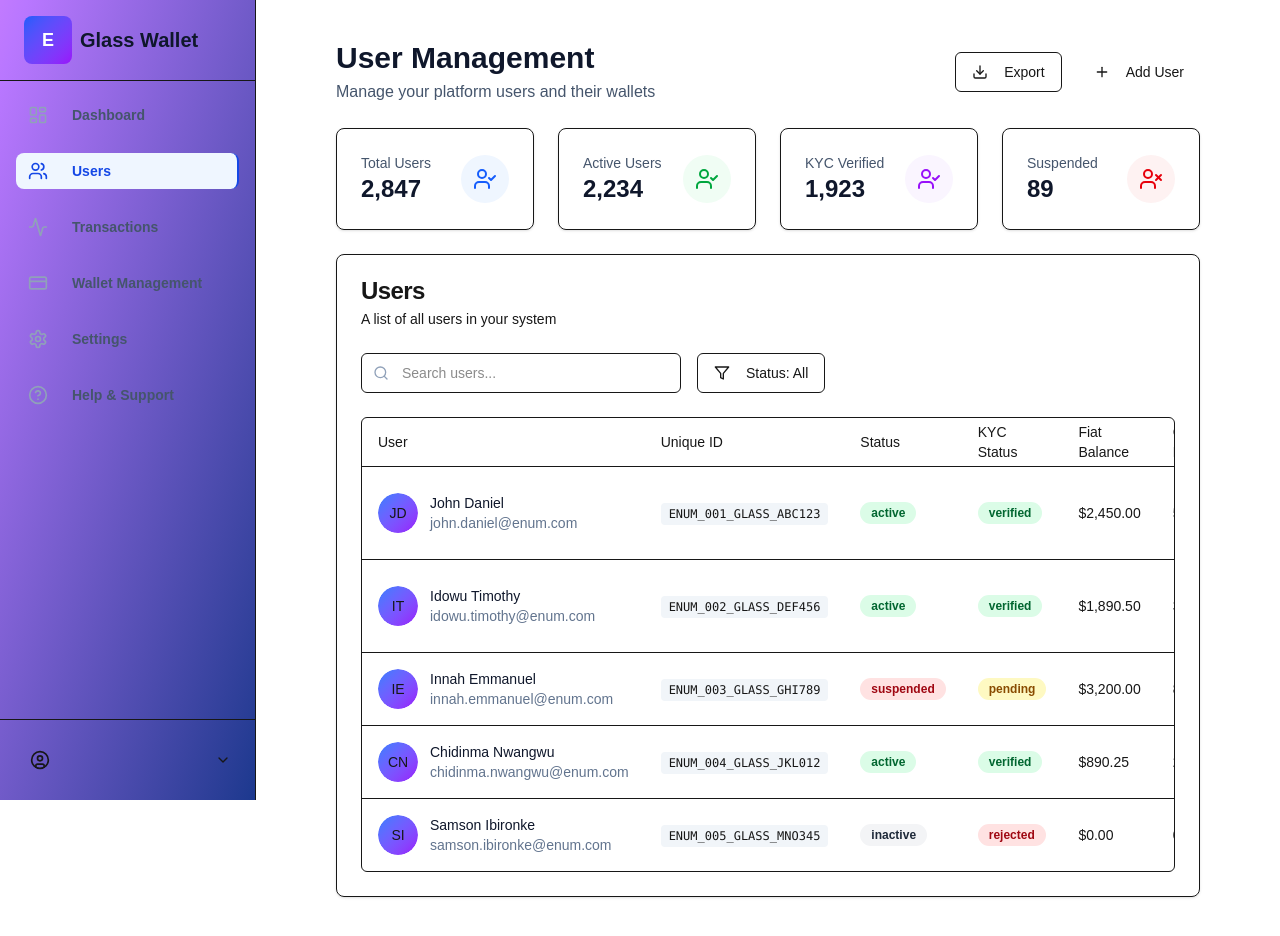
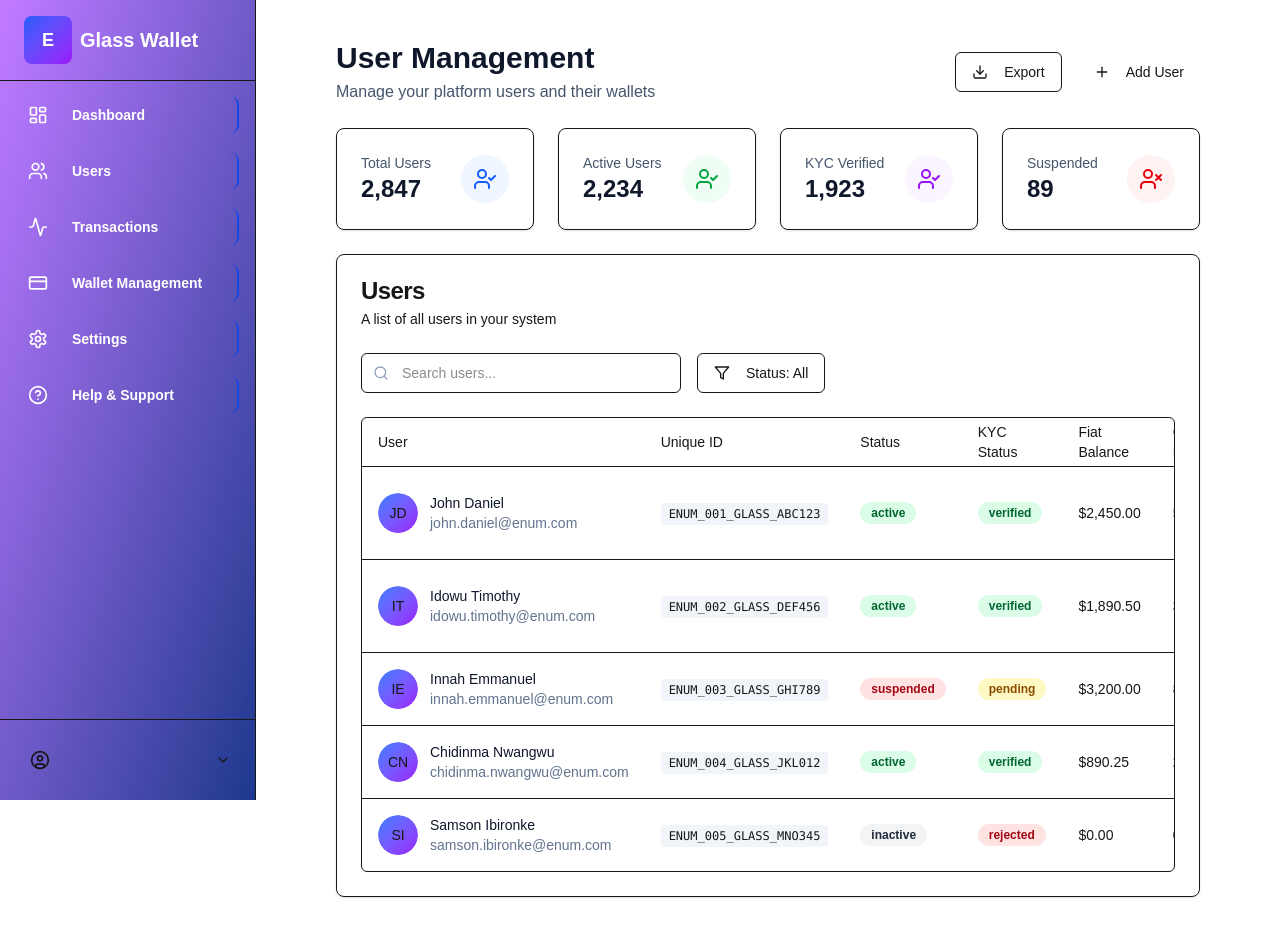
Before and after one commit to samibyrone/Glass-Wallet, a Next.js app: page /dashboard/users in a window 1280 px wide. Shown: the top 936 px of the page. Built offline with nearby package versions, Linux system fonts and the light colour scheme.

Commit message:
dashboard page UI updated

```diff
--- a/app/auth/register/page.tsx
+++ b/app/auth/register/page.tsx
@@ -56,7 +56,6 @@ export default function RegisterPage() {
   };
 
   const nextStep = () => {
-    // Basic validation for current step before proceeding
     if (step === 1) {
       if (!formData.companyName || !formData.industry || !formData.country) {
         toast({
@@ -197,7 +196,6 @@ export default function RegisterPage() {
           </CardHeader>
 
           <CardContent className='space-y-6'>
-            {/* Progress Bar */}
             <div className='flex items-center space-x-2 mb-6'>
               {[1, 2, 3].map((i) => (
                 <div key={i} className='flex items-center'>
@@ -376,36 +374,11 @@ export default function RegisterPage() {
                     onChange={handleChange}
                   />
                 </div>
-
-                {/* <div className="space-y-2">
-                  <Label htmlFor="expectedVolume">Expected Monthly Transaction Volume</Label>
-                  <Select onValueChange={(value) => handleSelectChange("expectedVolume", value)} value={formData.expectedVolume}>
-                    <SelectTrigger>
-                      <SelectValue placeholder="Select volume range" />
-                    </SelectTrigger>
-                    <SelectContent className="text-black bg-white">
-                      <SelectItem value="0-10k">$0 - $10,000</SelectItem>
-                      <SelectItem value="10k-100k">$10,000 - $100,000</SelectItem>
-                      <SelectItem value="100k-1m">$100,000 - $1,000,000</SelectItem>
-                      <SelectItem value="1m+">$1,000,000+</SelectItem>
-                    </SelectContent>
-                  </Select>
-                </div> */}
               </div>
             )}
 
             {step === 3 && (
               <div className='space-y-4'>
-                <div className='space-y-2'>
-                  <Label htmlFor='username'>Username *</Label>
-                  <Input
-                    id='username'
-                    placeholder='Choose a username'
-                    required
-                    value={formData.username}
-                    onChange={handleChange}
-                  />
-                </div>
                 <div className='space-y-2'>
                   <Label htmlFor='password'>Password *</Label>
                   <div className='relative'>
--- a/components/Layout/MainSidebarNavigation.tsx
+++ b/components/Layout/MainSidebarNavigation.tsx
@@ -22,7 +22,7 @@ export function MainSidebarNavigation({ setIsSidebarOpen }: MainSidebarNavigatio
   const pathname = usePathname();
 
   return (
-    <nav className="flex-1 p-4 space-y-5 overflow-y-auto">
+    <nav className="flex-1 p-4 space-y-5 overflow-y-auto text-white hover:text-black border-blue-700">
       {navigation.map((item) => {
         const isActive = pathname === item.href;
         return (
@@ -31,12 +31,12 @@ export function MainSidebarNavigation({ setIsSidebarOpen }: MainSidebarNavigatio
             href={item.href}
             className={`flex items-center gap-3 px-3 py-2 rounded-lg text-sm font-semibold transition-colors ${
               isActive
-                ? 'bg-blue-50 text-blue-700 border-r-2 border-blue-700'
-                : 'text-slate-600 hover:text-slate-900 hover:bg-slate-50'
+                ? ' text-white border-r-2 border-blue-700 hover:text-black hover:bg-white'
+                : 'text-white hover:text-black hover:bg-slate-50 font-semibold border-blue-700 border-r-2'
             }`}
             onClick={() => setIsSidebarOpen(false)}
           >
-            <item.icon className={`mr-3 h-5 w-5 ${isActive ? "text-blue-700" : "text-slate-400"}`} />
+            <item.icon className={`mr-3 h-5 w-5 ${isActive ? "text-white" : " hover:text-black"}`} />
             {item.name}
           </Link>
         );
--- a/components/Layout/sidebar.tsx
+++ b/components/Layout/sidebar.tsx
@@ -35,7 +35,7 @@ export function AppShell({ children }: AppShellProps) {
           <div className="flex items-center justify-center w-8 h-8 rounded-lg bg-primary/10 text-primary">
             <span className="text-white font-bold text-sm">E</span>
           </div>
-          <span className="text-xl font-bold text-slate-900">Glass Wallet</span>
+          <span className="text-xl font-bold text-white hover:text-black">Glass Wallet</span>
         </div>
         <button type="button" onClick={() => setIsSidebarOpen(true)} className="p-2 rounded-md hover:bg-accent" aria-label="Open sidebar">
           <Menu className="w-6 h-6" />
@@ -53,7 +53,7 @@ export function AppShell({ children }: AppShellProps) {
            <div className="w-12 h-12 bg-gradient-to-br from-blue-600 to-purple-600 rounded-lg flex items-center justify-center">
               <span className="text-white font-bold text-lg">E</span>
             </div>
-            <span className="text-xl font-bold text-slate-900">Glass Wallet</span>
+            <span className="text-xl font-bold text-white">Glass Wallet</span>
             <button type="button" onClick={() => setIsSidebarOpen(false)} className="md:hidden ml-auto p-2 rounded-md hover:bg-accent" aria-label="Close sidebar">
               <X className="w-6 h-6" />
             </button>
```
